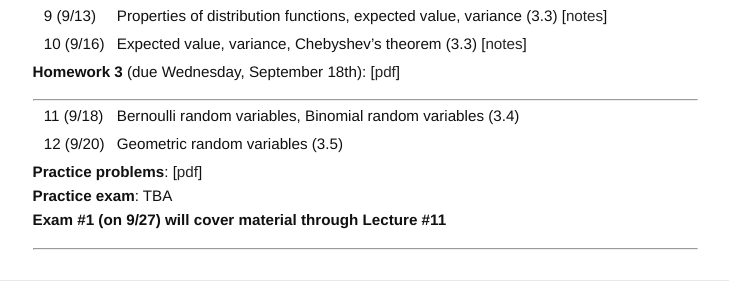
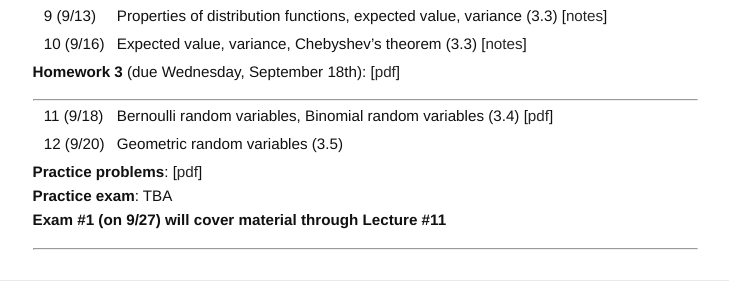
Before and after one commit to ajmolstad/ajmolstad.github.io, a Jekyll site: the page built from F19_STA4321.md, in a window 1280 px wide. Shown: the part 603-903 px from the top of the page, without its empty margins (275-1004 px from the left). Built offline with Jekyll 4.4.1, drawn with Linux system fonts in a browser that asks for light colours.

Commit message:
Add notes

```diff
--- a/F19_STA4321.md
+++ b/F19_STA4321.md
@@ -41,7 +41,7 @@ Note that you must be logged into your UFL eLearning account to access course no
 
 ---------------
 
-|| 11 (9/18)  || Bernoulli random variables, Binomial random variables (3.4)||
+|| 11 (9/18)  || Bernoulli random variables, Binomial random variables (3.4) [[pdf](https://ufl.instructure.com/courses/382258/files/45505791/download?wrap=1)]||
 || 12 (9/20)  || Geometric random variables (3.5)||
 
 **Practice problems**: [[pdf](/docs/STA4321_F19_Exam1PracticeProblems.pdf)]
```
